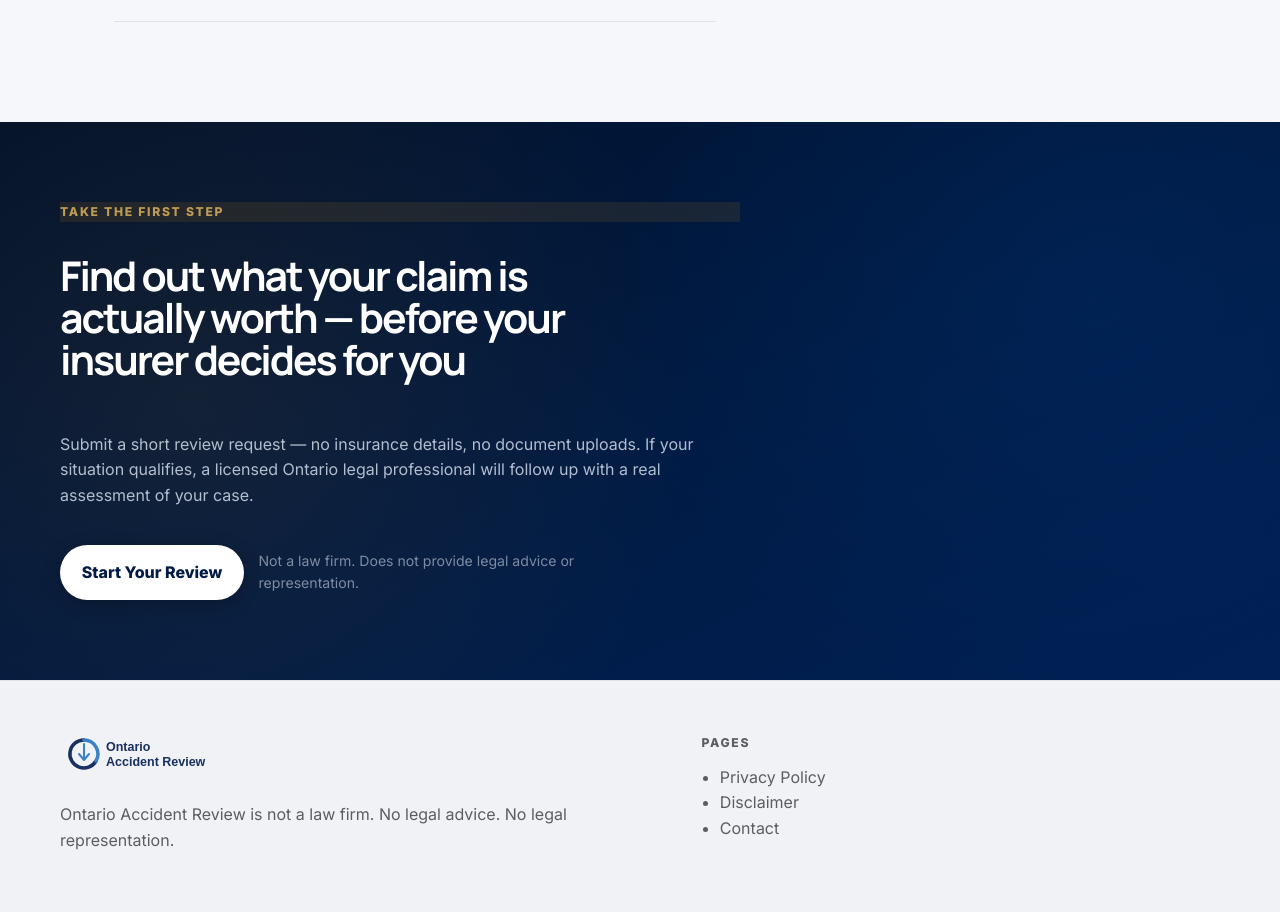
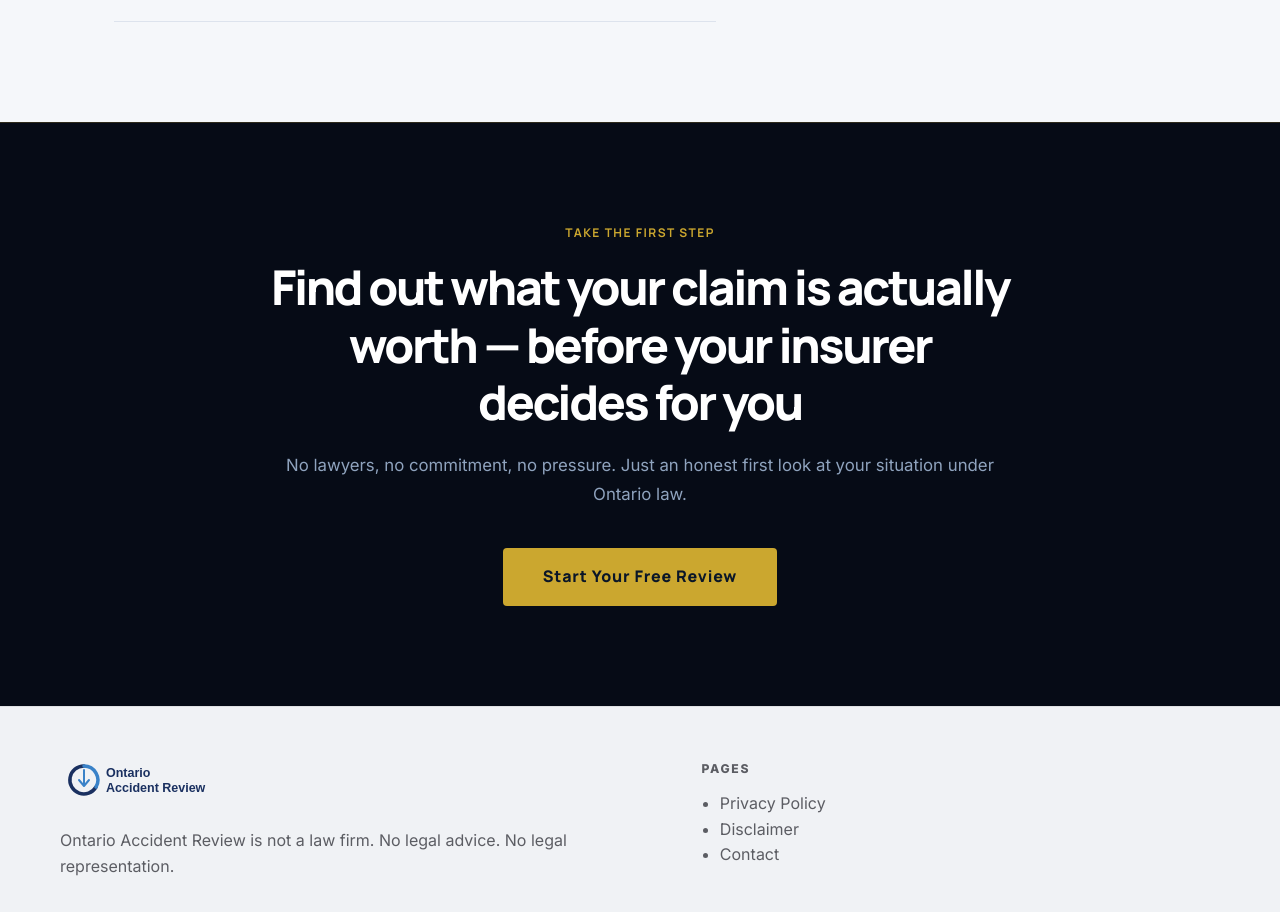
Before and after one commit to jyoung905/OARreal, a Next.js app: page / in a window 1280 px wide. Shown: the part 3200-4112 px from the top of the page. Built offline with nearby package versions, Linux system fonts and the light colour scheme.

Commit message:
Update CtaSection.jsx

```diff
--- a/components/CtaSection.jsx
+++ b/components/CtaSection.jsx
@@ -1,22 +1,17 @@
 export function CtaSection() {
   return (
-    <section className="section section-dark">
-      <div className="container">
-        <div className="cta-block">
-          <p className="eyebrow">Take the first step</p>
-          <h2>Find out what your claim is actually worth — before your insurer decides for you</h2>
-          <p>
-            Submit a short review request — no insurance details, no document uploads.
-            If your situation qualifies, a licensed Ontario legal professional will follow up
-            with a real assessment of your case.
-          </p>
-          <div className="hero-actions">
-            <a className="button button-light" href="#intake">Start Your Review</a>
-            <span className="cta-note">
-              Not a law firm. Does not provide legal advice or representation.
-            </span>
-          </div>
-        </div>
+    <section style={{background:'#060b16',padding:'100px 0',borderTop:'1px solid rgba(203,167,47,0.2)'}}>
+      <div style={{maxWidth:800,margin:'0 auto',padding:'0 24px',textAlign:'center'}}>
+        <p style={{color:'#cba72f',fontFamily:'Manrope,sans-serif',fontWeight:700,letterSpacing:'0.12em',textTransform:'uppercase',fontSize:'0.75rem',marginBottom:16,marginTop:0}}>Take the first step</p>
+        <h2 style={{color:'#fff',fontFamily:'Manrope,sans-serif',fontSize:'clamp(1.8rem,4vw,3rem)',fontWeight:800,marginBottom:20,marginTop:0,lineHeight:1.2}}>
+          Find out what your claim is actually worth — before your insurer decides for you
+        </h2>
+        <p style={{color:'#8fa3be',fontFamily:'Inter,sans-serif',fontSize:'1.05rem',lineHeight:1.7,marginBottom:40,marginTop:0}}>
+          No lawyers, no commitment, no pressure. Just an honest first look at your situation under Ontario law.
+        </p>
+        <a href="#intake" style={{display:'inline-block',background:'#cba72f',color:'#0a1628',fontFamily:'Manrope,sans-serif',fontWeight:800,fontSize:'1rem',padding:'16px 40px',borderRadius:4,textDecoration:'none',letterSpacing:'0.05em'}}>
+          Start Your Free Review
+        </a>
       </div>
     </section>
   );
```
